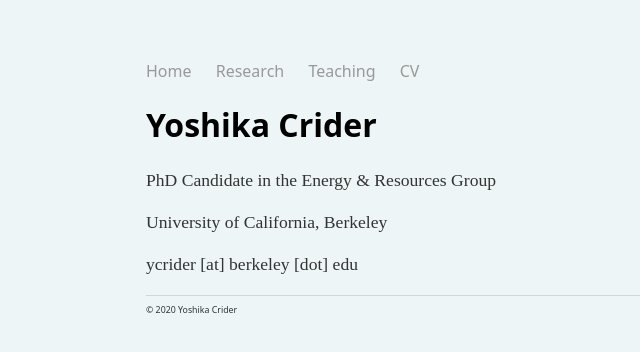
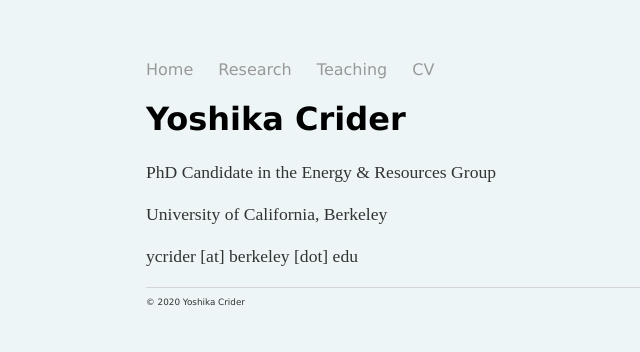
Before and after one commit to YoshikaCrider/YoshikaCrider.github.io, a Jekyll site: the page built from index.html, in a window 1280 px wide. Shown: the top 352 px of the page, without its empty margins (46-686 px from the left). Built offline with Jekyll 4.4.1, drawn with Linux system fonts in a browser that asks for light colours.

Commit message:
Update main.css

```diff
--- a/css/main.css
+++ b/css/main.css
@@ -3,7 +3,7 @@ body {
     width: 70%;
 }
 nav ul, footer ul {
-    font-family: system-ui;
+    font-family: Verdana, Geneva, sans-serif;
     padding: 0px;
     list-style: none;
     font-weight: 300;
@@ -21,7 +21,7 @@ a:hover {
 }
 h1 {
     font-size: 2em;
-    font-family: system-ui;
+    font-family: Verdana, Geneva, sans-serif;
 }
 p {
     font-size: 1.1em;
```
